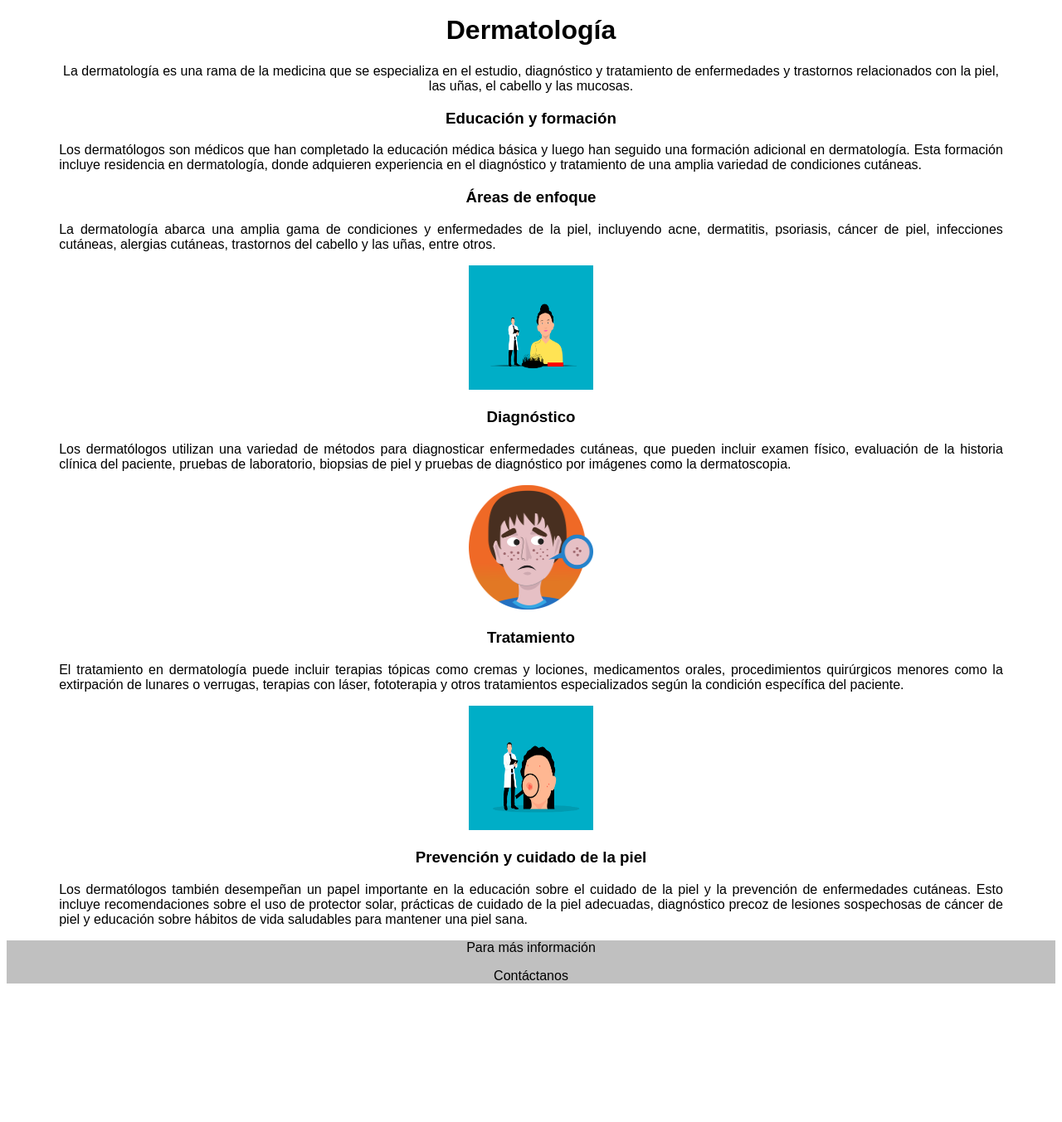
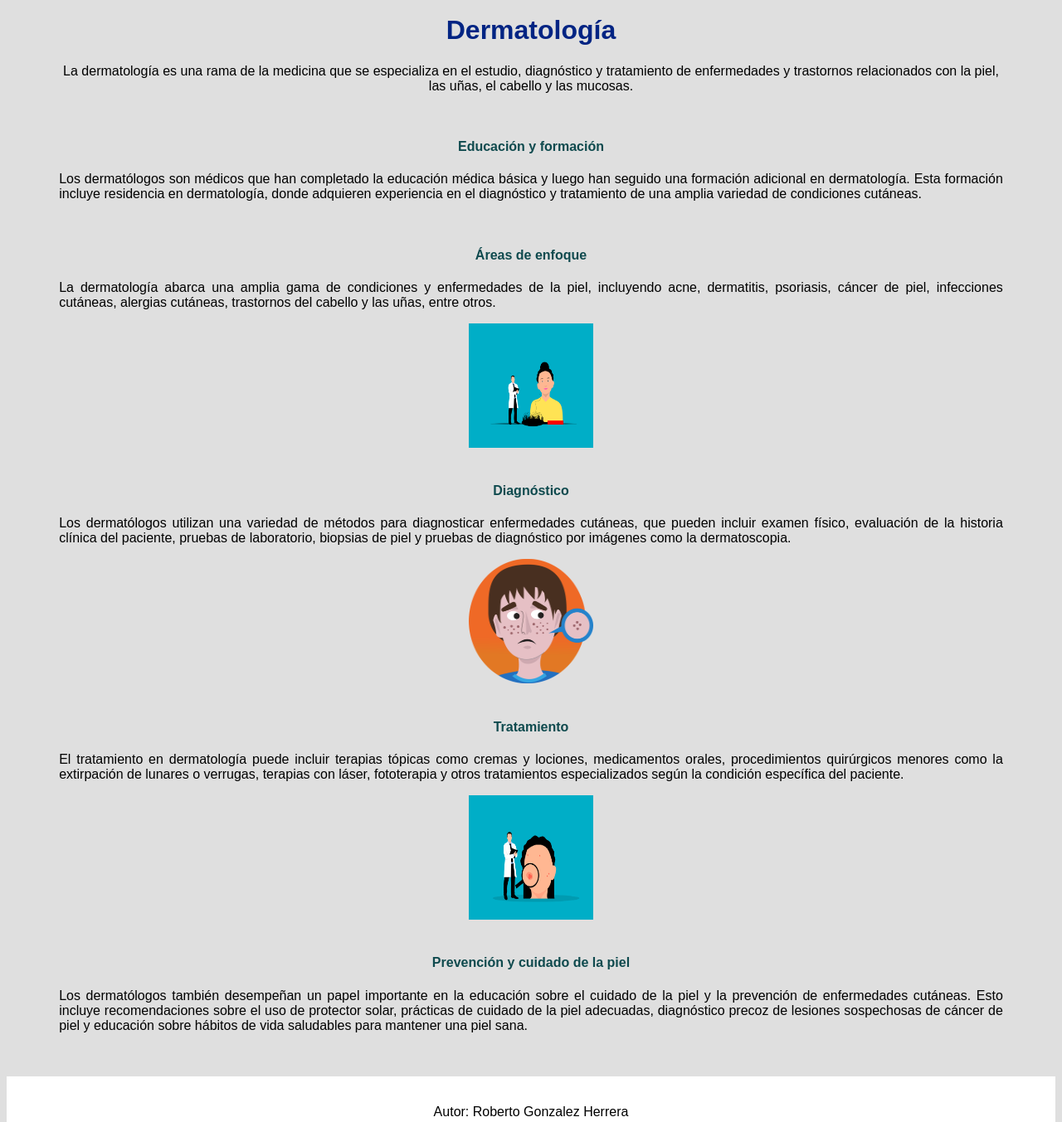
Before and after one commit to LuceroPerez1/evidencia1Desarrollo, a plain HTML site: page dermatologia.html in a window 1280 px wide. Shown: the part 161-1514 px from the top of the page at 83% size. Before the commit the page ends 1363 px from the top, so only its background shows below. Drawn offline with Linux system fonts and the light colour scheme.

Commit message:
Actualizacion

```diff
--- a/dermatologia.html
+++ b/dermatologia.html
@@ -22,42 +22,50 @@
             relacionados con la piel, las uñas, el cabello y las mucosas. </p>
     </header>
     <body>
+        <br>
         <div class="texto">
-            <h3>Educación y formación</h3>
+            <h4>Educación y formación</h4>
             <p>Los dermatólogos son médicos que han completado la educación médica básica y luego han seguido una formación adicional en
                 dermatología. Esta formación incluye residencia en dermatología, donde adquieren experiencia en el diagnóstico y tratamiento de
                 una amplia variedad de condiciones cutáneas.</p>
         </div>
+        <br>
         <div class="texto">
-            <h3>Áreas de enfoque</h3>
+            <h4>Áreas de enfoque</h4>
             <p>La dermatología abarca una amplia gama de condiciones y enfermedades de la piel, incluyendo acne, dermatitis, psoriasis, cáncer
                 de piel, infecciones cutáneas, alergias cutáneas, trastornos del cabello y las uñas, entre otros.</p>
             <img class="imagenes" src="./imagenes/imagen11.png" alt="imagen11">
         </div>
+        <br>
         <div class="texto">
-            <h3>Diagnóstico</h3>
+            <h4>Diagnóstico</h4>
             <p>Los dermatólogos utilizan una variedad de métodos para diagnosticar enfermedades cutáneas, que pueden incluir examen físico,
                 evaluación de la historia clínica del paciente, pruebas de laboratorio, biopsias de piel y pruebas de diagnóstico por imágenes
                 como la dermatoscopia.</p>
             <img class="imagenes" src="./imagenes/imagen12.png" alt="imagen12">
         </div>
+        <br>
         <div class="texto">
-            <h3>Tratamiento</h3>
+            <h4>Tratamiento</h4>
             <p>El tratamiento en dermatología puede incluir terapias tópicas como cremas y lociones, medicamentos orales, procedimientos
                 quirúrgicos menores como la extirpación de lunares o verrugas, terapias con láser, fototerapia y otros tratamientos
                 especializados según la condición específica del paciente.</p>
             <img class="imagenes" src="./imagenes/imagen13.png" alt="imagen13">
         </div>
+        <br>
         <div class="texto">
-            <h3>Prevención y cuidado de la piel</h3>
+            <h4>Prevención y cuidado de la piel</h4>
             <p>Los dermatólogos también desempeñan un papel importante en la educación sobre el cuidado de la piel y la prevención de
                 enfermedades cutáneas. Esto incluye recomendaciones sobre el uso de protector solar, prácticas de cuidado de la piel adecuadas,
                 diagnóstico precoz de lesiones sospechosas de cáncer de piel y educación sobre hábitos de vida saludables para mantener una
                 piel sana.</p>
         </div>
+        <br>
+        <br>
     </body>
     <footer>
-        <p>Para más información</p>
-        <p>Contáctanos</p>
+        <br>
+        <p>Autor: Roberto Gonzalez Herrera</p>
+        <br>
     </footer>
 </html>
--- a/index.css
+++ b/index.css
@@ -3,8 +3,12 @@ header {
     padding-left: 5%;
 }
 
+header h1 {
+    color: rgb(1, 36, 131);
+}
+
 body {
-    background-color: white;
+    background-color: rgb(223, 223, 223);
     font-family: "Montserrat", sans-serif;
     text-align: center;
 }
@@ -16,6 +20,15 @@ body {
 
 .texto p {
     text-align: justify;
+}
+
+.texto h4 {
+    color: rgb(15, 74, 78);
+}
+
+.texto ul {
+    display: flex;
+    justify-content: space-between;
 }
 
 nav a {
@@ -48,6 +61,14 @@ nav li {
     padding: 25px;
 }
 
+table {
+    border: 1px solid black;
+}
+
+td {
+    border: 1px solid black;
+}
+
 .imagenes {
     height: 150px;
     width: 150px;
@@ -55,5 +76,5 @@ nav li {
 }
 
 footer {
-    background-color: rgb(192, 192, 192);
+    background-color: white;
 }
```
Also changed, not shown: cardiologia.html (+15 -7 lines), index.html (+11 -2 lines), odontologia.html (+11 -2 lines), pediatria.html (+17 -8 lines).
